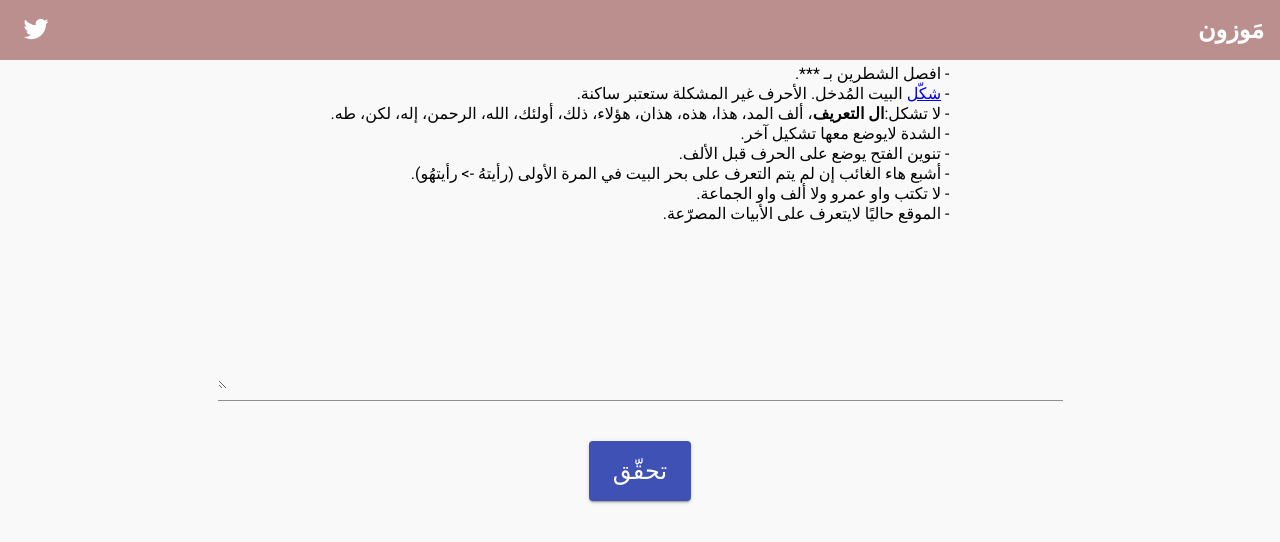
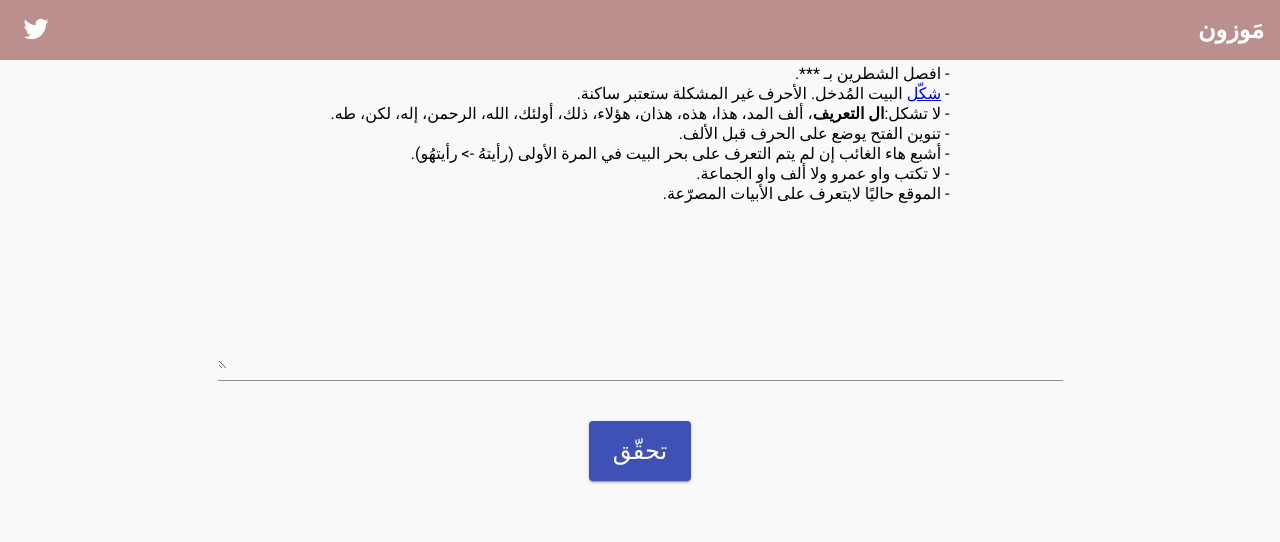
Before and after one commit to AlThukairM/mozoon, an Angular app: page / in a window 1280 px wide. Shown: the top 542 px of the page. Built offline with nearby package versions, Linux system fonts and the light colour scheme; a web font is replaced by a local one.

Commit message:
Remove no harakah with shaddah rule

```diff
--- a/public/index.html
+++ b/public/index.html
@@ -11,5 +11,5 @@
 <link rel="stylesheet" href="styles.2b40514a1949e55461fd.css"></head>
 <body class="mat-typography">
   <app-root></app-root>
-<script src="runtime-es2015.0811dcefd377500b5b1a.js" type="module"></script><script src="runtime-es5.0811dcefd377500b5b1a.js" nomodule defer></script><script src="polyfills-es5.e94ba732172de6683982.js" nomodule defer></script><script src="polyfills-es2015.442fa3cc45520cc0d518.js" type="module"></script><script src="main-es2015.83ddc3969e9367ef9756.js" type="module"></script><script src="main-es5.83ddc3969e9367ef9756.js" nomodule defer></script></body>
+<script src="runtime-es2015.0811dcefd377500b5b1a.js" type="module"></script><script src="runtime-es5.0811dcefd377500b5b1a.js" nomodule defer></script><script src="polyfills-es5.e94ba732172de6683982.js" nomodule defer></script><script src="polyfills-es2015.442fa3cc45520cc0d518.js" type="module"></script><script src="main-es2015.a41347cff1aa3d345e30.js" type="module"></script><script src="main-es5.a41347cff1aa3d345e30.js" nomodule defer></script></body>
 </html>
--- a/src/app/editor/editor.component.html
+++ b/src/app/editor/editor.component.html
@@ -3,7 +3,6 @@
 - افصل الشطرين بـ ***. <br>
 - <a href="https://tahadz.com/mishkal/index" target="_blank">شكّل</a> البيت المُدخل. الأحرف غير المشكلة ستعتبر ساكنة. <br>
 - لا تشكل:<b>ال التعريف</b>، ألف المد، هذا، هذه، هذان، هؤلاء، ذلك، أولئك، الله، الرحمن، إله، لكن، طه.<br>
-- الشدة لايوضع معها تشكيل آخر.<br>
 - تنوين الفتح يوضع على الحرف قبل الألف.<br>
 - أشبع هاء الغائب إن لم يتم التعرف على بحر البيت في المرة الأولى (رأيتهُ -> رأيتهُو).<br>
 - لا تكتب واو عمرو ولا ألف واو الجماعة.<br>
```
